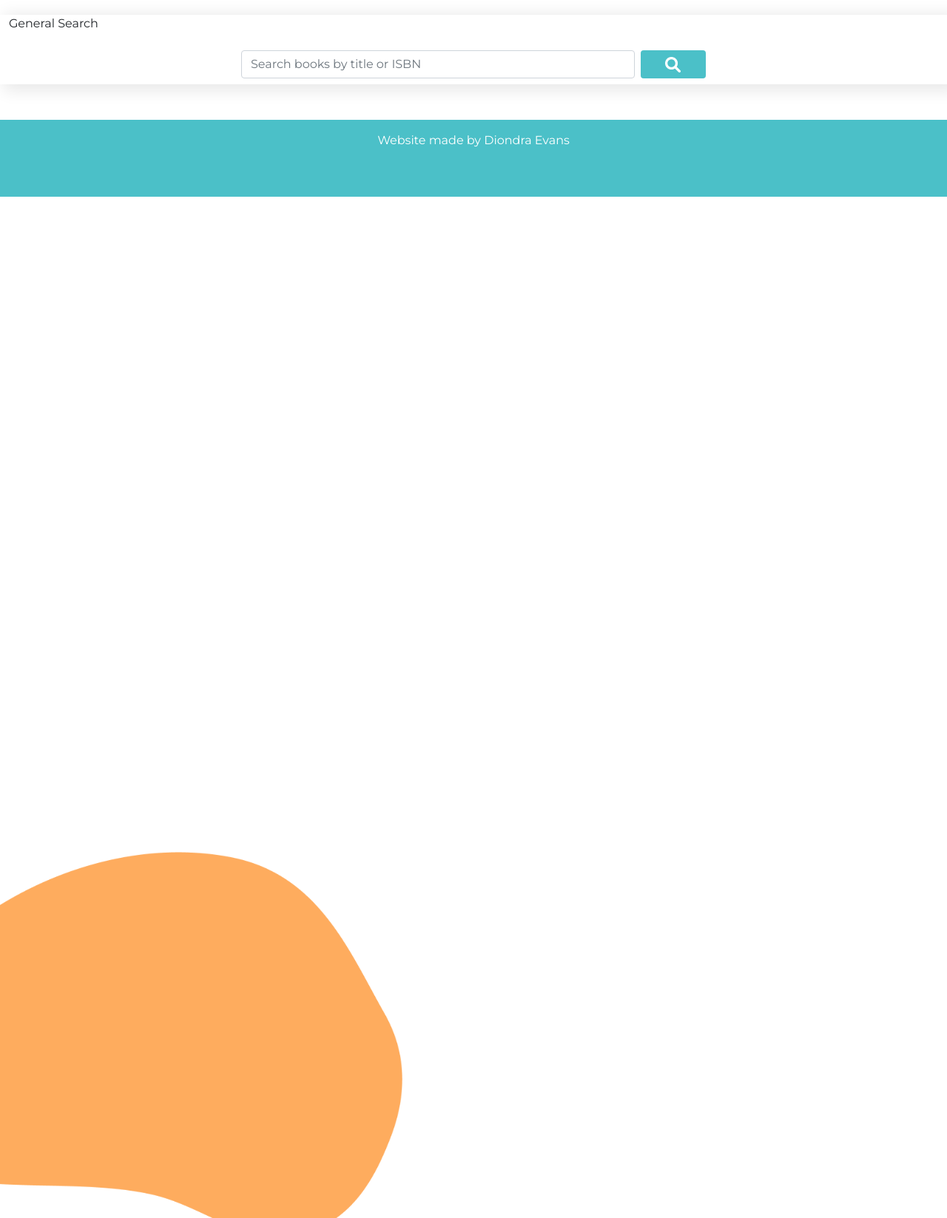
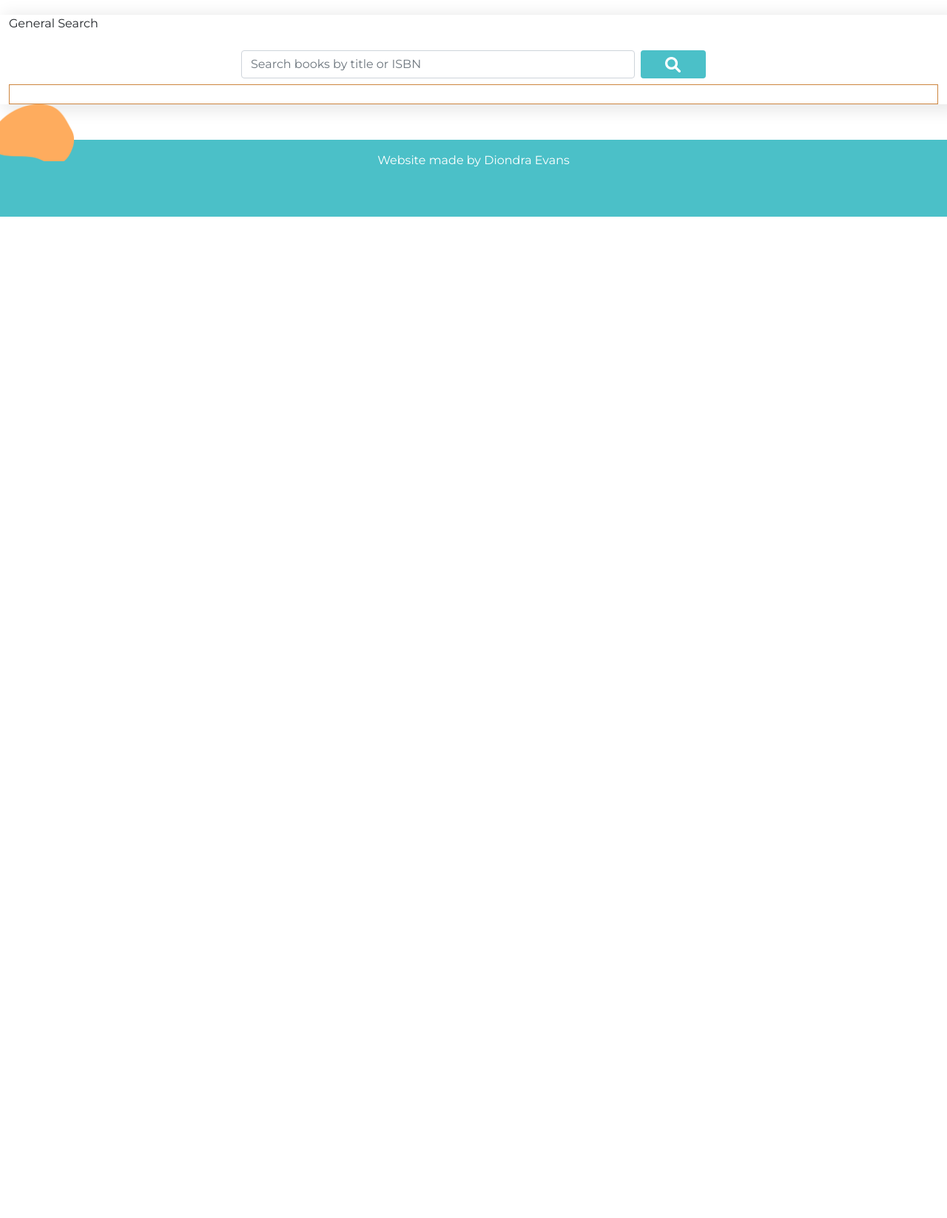
Before and after one commit to Diondraj/Bookclub, a PHP site: the page made by search page.html in a window 1280 px wide. Shown: the part 140-1787 px from the top of the page at 74% size. After the commit the page ends 433 px from the top, so only its background shows below. Run offline with PHP 8.4, Linux system fonts and the light colour scheme; some libraries are stand-ins or nearby versions.

Commit message:
input search for both search bars on the search page works, grid for divs look good, script logic to allow cover greater than 1B to be displayed

```diff
--- a/css/starter.css
+++ b/css/starter.css
@@ -59,11 +59,6 @@
 }
 .searchbox{
     width: 100%;
-}
-#display{
-    display: grid;
-    grid-template-columns: 1fr 1fr 1fr;
-    grid-template-rows: 1fr 1fr 1fr;
 }
 .navbar-toggler{
     background-color: #C779D0;
@@ -272,11 +267,10 @@
     height: 44px;
 }
 #ovecseven{
-    bottom: -987px;
-    z-index: -1;
+    z-index: 4;
     position: absolute;
-    width: 50%;
-    left: -96px;
+    width: 100px;
+    left: 0;
 }
 #secTwo{
     margin-top: 100px;
--- a/index.html
+++ b/index.html
@@ -30,8 +30,8 @@
                         <a href="" class="nav-link">Community</a>
                     </li>
                 </ul>
-                <form class="d-flex">
-                    <input class="form-control me-2" type="search" placeholder="Search books by title or ISBN" aria-label="Search">
+                <form class="d-flex" id="topsearchForm">
+                    <input id="topSearchInput" class="form-control me-2" type="search" placeholder="Search books by title or ISBN" aria-label="Search">
                     <button class="btn" type="submit"><img src="images/mag_glass.png"></button>
                   </form>
                 <ul class="navbar-nav">
--- a/scripts.js
+++ b/scripts.js
@@ -31,6 +31,20 @@
 let button = document.getElementById("searchbarbtn")
 let form = document.getElementById("searchbar");
 let displayArea = document.getElementById("display")
+let topForm = document.getElementById("topsearchForm")
+
+topForm.addEventListener('submit', function(e) {
+        let searchInput = document.getElementById("topSearchInput");
+        let inputValue = searchInput.value;
+            e.preventDefault();
+            console.log(inputValue);
+        let wordsArray = inputValue.split(' '); // Split input field value by spaces
+        let updatedInput = wordsArray.join('+'); // Join words with plus signs
+        console.log(updatedInput);
+        displayArea.innerHTML = '';
+        searchBooks(updatedInput);
+        });
+
 
 form.addEventListener('submit', function(e) {
 let searchinput = document.getElementById("searchinput");
@@ -40,41 +54,76 @@
 let wordsArray = inputValue.split(' '); // Split input field value by spaces
 let updatedInput = wordsArray.join('+'); // Join words with plus signs
 console.log(updatedInput);
+displayArea.innerHTML = '';
 searchBooks(updatedInput);
 });
 
+
 const searchBooks = async(searchedTitle) => {
-        displayArea.innerHTML = '';
+       try {
+                let data = await fetch(`https://openlibrary.org/search.json?q=${searchedTitle}`);
+                createBooks(data);
+        } catch(error){
+                console.error('Error:', error);
+        }
+};
 
-        let data = await fetch(`https://openlibrary.org/search.json?q=${searchedTitle}`);
-
+const createBooks = async(data) =>{
         data.json().then((parsedData)=>{
                 console.log(parsedData)
+
                 for (let index = 0; index < 30; index++) {
                         console.log(parsedData.docs[index].title);
                         console.log(parsedData.docs[index].author_name);
+                        // https://covers.openlibrary.org/b/isbn/9780385533225-L.jpg
 
-
+                        if("isbn" in parsedData.docs[index] ){
+                        let ISBN = parsedData.docs[index].isbn[0];
                         let title = document.createElement("p")
                         title.textContent = parsedData.docs[index].title
                         let author = document.createElement("p");
                         author.textContent = parsedData.docs[index].author_name;
+                        let image = document.createElement("img")
+                        imageURL = `https://covers.openlibrary.org/b/isbn/${ISBN}-L.jpg`;
+                        image.src = imageURL;
+                        //below we are waiting for the images to load so we can access the natural width and height properties
+                        image.addEventListener('load', function(){
+                                console.log( `${image.naturalWidth} by ${image.naturalHeight}`);
+                                //if the natural with is greater than 1, than only those images can show up in the display.
+                                //I did not want books with small images that look like nothing is present but technically an image is there to show up in the display
+                                if(image.naturalWidth > 1){
+                                        resizeImage(image);
+                                        let divBox = document.createElement("div")
+                                        divBox.appendChild(image);
+                                        divBox.appendChild(title);
+                                        divBox.appendChild(author);
+                                        displayArea.appendChild(divBox);
+                                }
+                        })
+                        } else{
+                                //else if there is an object with
+                                noImageAvail(parsedData.docs[index])
+                        }
+                }
+        })
+}
 
-
+const noImageAvail = (data) =>{
+                        console.log(data.title);
+                        console.log(data.author_name);
+                        let title = document.createElement("p");
+                        title.textContent = data.title;
+                        let author = document.createElement("p");
+                        author.textContent = data.author_name;
+                        let noImage = document.createElement("p");
+                        noImage.textContent="There is no image available for this book"
                         let divBox = document.createElement("div")
-                        divBox.style.display = "flex";
-                        divBox.style.flexDirection ="column"
-                        divBox.style.backgroundColor ="lightgray";
-                        divBox.style.border ="2px solid black"
-                        divBox.style.borderRadius = "10px";
-                        divBox.style.justifyContent="center";
-                        divBox.style.alignContent ="center";
+                        divBox.appendChild(noImage);
                         divBox.appendChild(title);
                         divBox.appendChild(author);
-
-                        displayArea.appendChild(divBox)
-                }
-
-        })
-
+                        displayArea.appendChild(divBox);
 };
+const resizeImage = (image) =>{
+        image.style.width="200px";
+        image.style.height = "250px"
+}
--- a/search page.html
+++ b/search page.html
@@ -14,6 +14,8 @@
     <link href="https://fonts.googleapis.com/css2?family=Montserrat:wght@400;700&display=swap" rel="stylesheet">
     <link href="css/bootstrap.min.css" rel="stylesheet">
     <link href="css/starter.css" rel="stylesheet">
+    <link href="searchpagestyles.css" rel="stylesheet">
+    <script src="https://unpkg.com/@lottiefiles/lottie-player@latest/dist/lottie-player.js"></script>
     <script src="scripts.js" defer></script>
 </head>
 <body>
@@ -31,10 +33,10 @@
                     <a href="" class="nav-link">Community</a>
                 </li>
             </ul>
-            <form class="d-flex" id="form-nav">
-                <input class="form-control me-2" type="search" placeholder="Search books by title or ISBN" aria-label="Search">
+            <form class="d-flex" id="topsearchForm">
+                <input id="topSearchInput" class="form-control me-2" type="search" placeholder="Search books by title or ISBN" aria-label="Search">
                 <button class="btn" type="submit"><img src="images/mag_glass.png"></button>
-            </form>
+              </form>
             <ul class="navbar-nav">
                 <li class="nav-item">
                     <a href="Sign_up.html" class="nav-link">Sign Up</a>
--- /dev/null
+++ b/searchpagestyles.css
@@ -0,0 +1,17 @@
+#display{
+    display: grid;
+    grid-template-columns: 1fr 1fr 1fr 1fr;
+    grid-template-rows: 1fr 1fr;
+    grid-gap: 25px;
+    border: 1px solid peru;
+}
+
+#display div{
+    height: 500px;
+    background-color: white;
+    padding-top: 25px;
+    display: flex;
+    flex-direction: column;
+    align-items: center;
+    justify-content: center;
+}
```
